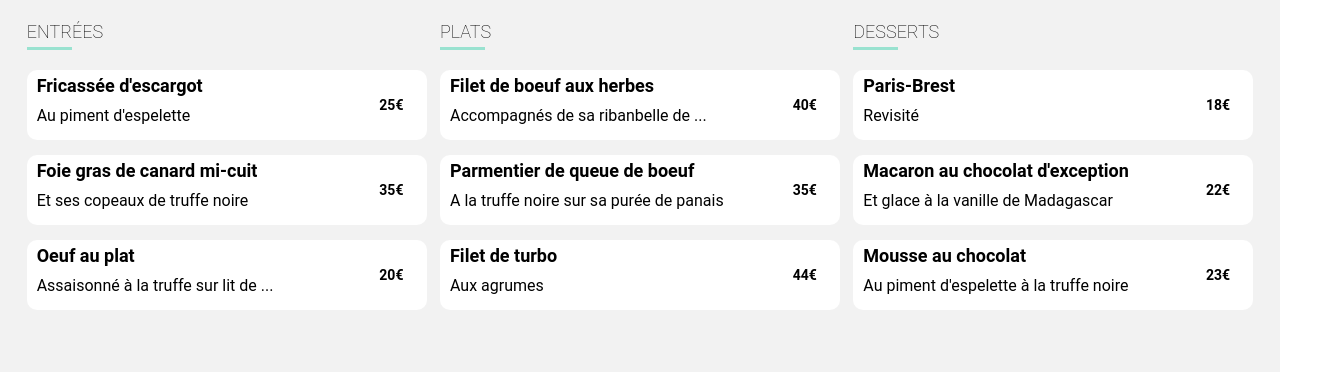
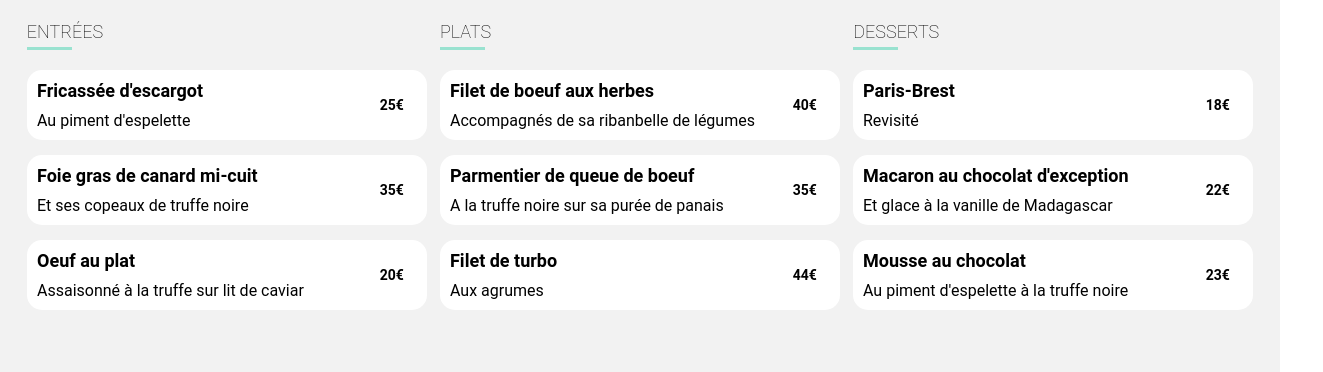
Before and after one commit to MP9895/Ohmyfood, a website: page pages-restaurants/la-palette-du-gout.html in a window 1280 px wide. Shown: the part 394-766 px from the top of the page, 1323 px wide, since content can reach past the window. Drawn offline with Linux system fonts and the light colour scheme; a web font is replaced by a local one.

Commit message:
Version finalisée du site

```diff
--- a/pages-restaurants/la-palette-du-gout.html
+++ b/pages-restaurants/la-palette-du-gout.html
@@ -39,7 +39,7 @@
                 <h3 class="plats__titre">Entrées</h3>
             </div>
 
-            <div class="plats__elements">
+            <div class="plats__elements delai1">
                 <div class="plats__elements__text">
                     <h4>Fricassée d'escargot</h4>
                     <p>Au piment d'espelette</p>
@@ -52,7 +52,7 @@
                 </div>
             </div>
 
-            <div class="plats__elements">
+            <div class="plats__elements delai1">
                 <div class="plats__elements__text">
                     <h4>Foie gras de canard mi-cuit</h4>
                     <p>Et ses copeaux de truffe noire</p>
@@ -65,10 +65,10 @@
                 </div>
             </div>
 
-            <div class="plats__elements">
+            <div class="plats__elements delai1">
                 <div class="plats__elements__text">
                     <h4>Oeuf au plat</h4>
-                    <p>Assaisonné à la truffe sur lit de ...</p>
+                    <p>Assaisonné à la truffe sur lit de caviar</p>
                 </div>
                 <div class="plats__elements__prix">
                     <strong>20€</strong>
@@ -88,10 +88,10 @@
                 <h3 class="plats__titre">Plats</h3>
             </div>
 
-            <div class="plats__elements">
+            <div class="plats__elements delai2">
                 <div class="plats__elements__text">
                     <h4>Filet de boeuf aux herbes</h4>
-                    <p>Accompagnés de sa ribanbelle de ...</p>
+                    <p>Accompagnés de sa ribanbelle de légumes</p>
                 </div>
                 <div class="plats__elements__prix">
                     <strong>40€</strong>
@@ -101,7 +101,7 @@
                 </div>
             </div>
 
-            <div class="plats__elements">
+            <div class="plats__elements delai2">
                 <div class="plats__elements__text">
                     <h4>Parmentier de queue de boeuf</h4>
                     <p>A la truffe noire sur sa purée de panais</p>
@@ -114,7 +114,7 @@
                 </div>
             </div>
 
-            <div class="plats__elements">
+            <div class="plats__elements delai2">
                 <div class="plats__elements__text">
                     <h4>Filet de turbo</h4>
                     <p>Aux agrumes</p>
@@ -137,7 +137,7 @@
                 <h3 class="plats__titre">Desserts</h3>
             </div>
 
-            <div class="plats__elements">
+            <div class="plats__elements delai3">
                 <div class="plats__elements__text">
                     <h4>Paris-Brest</h4>
                     <p>Revisité</p>
@@ -150,7 +150,7 @@
                 </div>
             </div>
 
-            <div class="plats__elements">
+            <div class="plats__elements delai3">
                 <div class="plats__elements__text">
                     <h4>Macaron au chocolat d'exception</h4>
                     <p>Et glace à la vanille de Madagascar</p>
@@ -163,7 +163,7 @@
                 </div>
             </div>
 
-            <div class="plats__elements">
+            <div class="plats__elements delai3">
                 <div class="plats__elements__text">
                     <h4>Mousse au chocolat</h4>
                     <p>Au piment d'espelette à la truffe noire</p>
--- a/scss/components/_animations.scss
+++ b/scss/components/_animations.scss
@@ -104,4 +104,28 @@
     font-size: 25px;
     opacity: 1;
     transition: all 1s ease-in-out;
+    transform: rotate(0deg);
 }
+
+// Animation d'apparition des elements "plats-restaurants"
+@keyframes apparition{
+    0%{
+        transform: scale(0);
+    }
+    100%{
+        transform: scale(1);
+    }
+}
+
+// delai d'apparition des elements "plats-restaurants"
+.delai1{
+    animation-delay: 0.1s !important;
+}
+
+.delai2{
+    animation-delay: 0.5s !important;
+}
+
+.delai3{
+    animation-delay: 1s !important;
+}
--- a/scss/pages/_restaurants-menu.scss
+++ b/scss/pages/_restaurants-menu.scss
@@ -30,7 +30,10 @@ header i {
 
 .restaurant__btn {
     border: none;
-    margin-left: 2rem;
+    display: block;
+    margin-right: 0;
+    margin-left: auto;
+    padding-right: 5px;
 }
 
 /* ============ Entrées - plats - desserts ============ */
@@ -55,9 +58,16 @@ header i {
     }
 }
 
+    & h4 {
+        text-overflow: ellipsis;
+        overflow: hidden;
+    }
+
     & p {
         font-size: 16px;
         margin-bottom: 10px;
+        text-overflow: ellipsis;
+        overflow: hidden;
     }
 
     & span {
@@ -73,6 +83,7 @@ header i {
             white-space: nowrap;
             overflow: hidden;
             text-overflow: ellipsis;
+            padding-top: 10px;
             &--over{
                 white-space: nowrap;
                 overflow: hidden;
@@ -99,8 +110,9 @@ header i {
             opacity: 1;
             margin-right: 0px;
         }
-        &:hover .check_icons{
+        &:hover .icone_check{
             opacity: 1;
+            transform: rotate(-360deg);
         }
     }
 }
@@ -111,11 +123,18 @@ header i {
    padding-bottom: 50px;
 }
 
+
 @media (min-width : 1224px) {
+
     .restaurant__titre {
         display: flex;
         justify-content: center;
         margin-bottom: 20px;
+    }
+
+    .restaurant__btn {
+        margin-left: 2rem;
+        padding-right: 0;
     }
 
     .responsive {
--- a/scss/utils/_mixins.scss
+++ b/scss/utils/_mixins.scss
@@ -5,8 +5,12 @@
     background-color: white;
     display: flex;
     align-items: center;
-    border-radius: 10px;
+    border-radius: 15px;
     margin-bottom: 15px;
+    overflow: hidden;
+    animation: apparition 0.5s;
+    transform: scale(0);
+    animation-fill-mode: both;
 }
 
 @mixin gradient-color {
```
Also changed, not shown: css/main.css, 1 other file.
